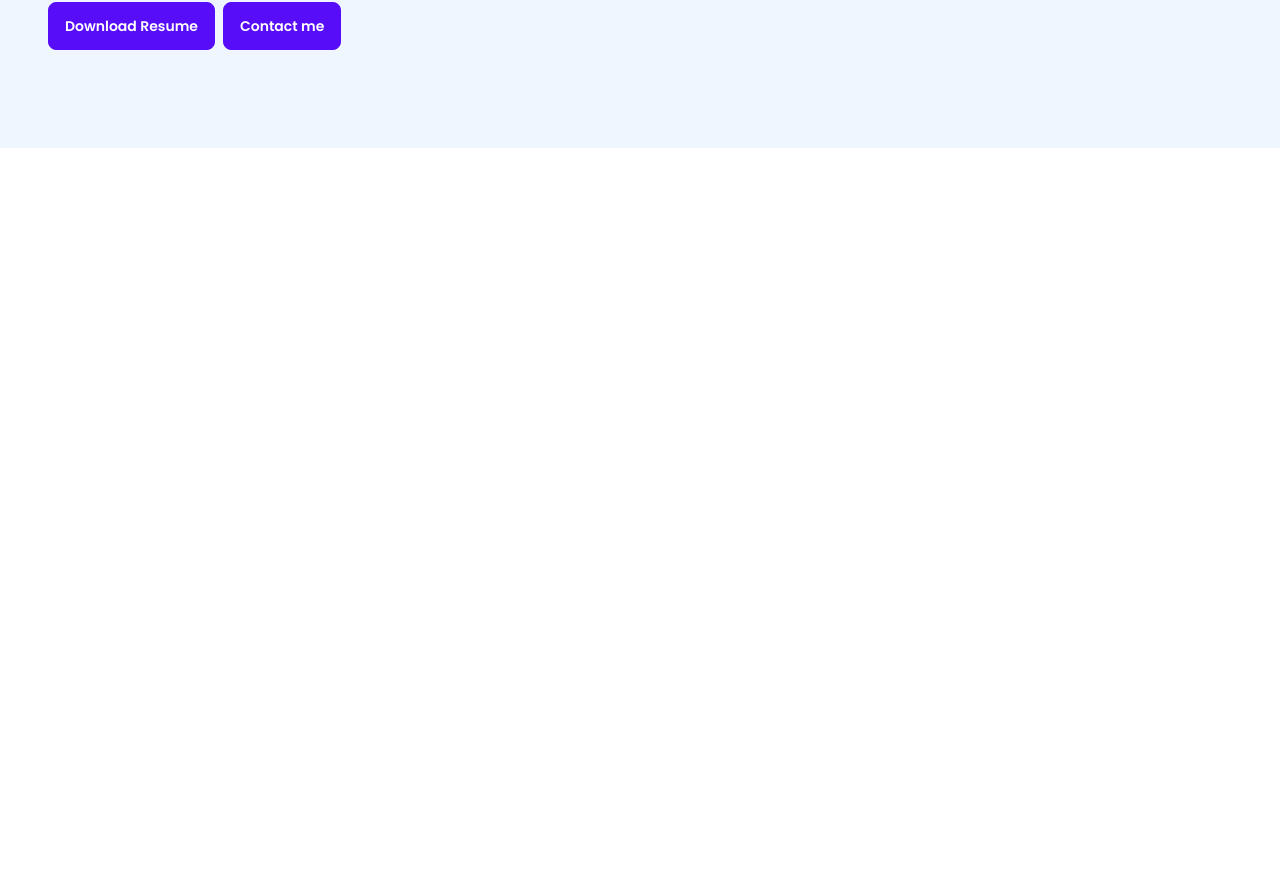
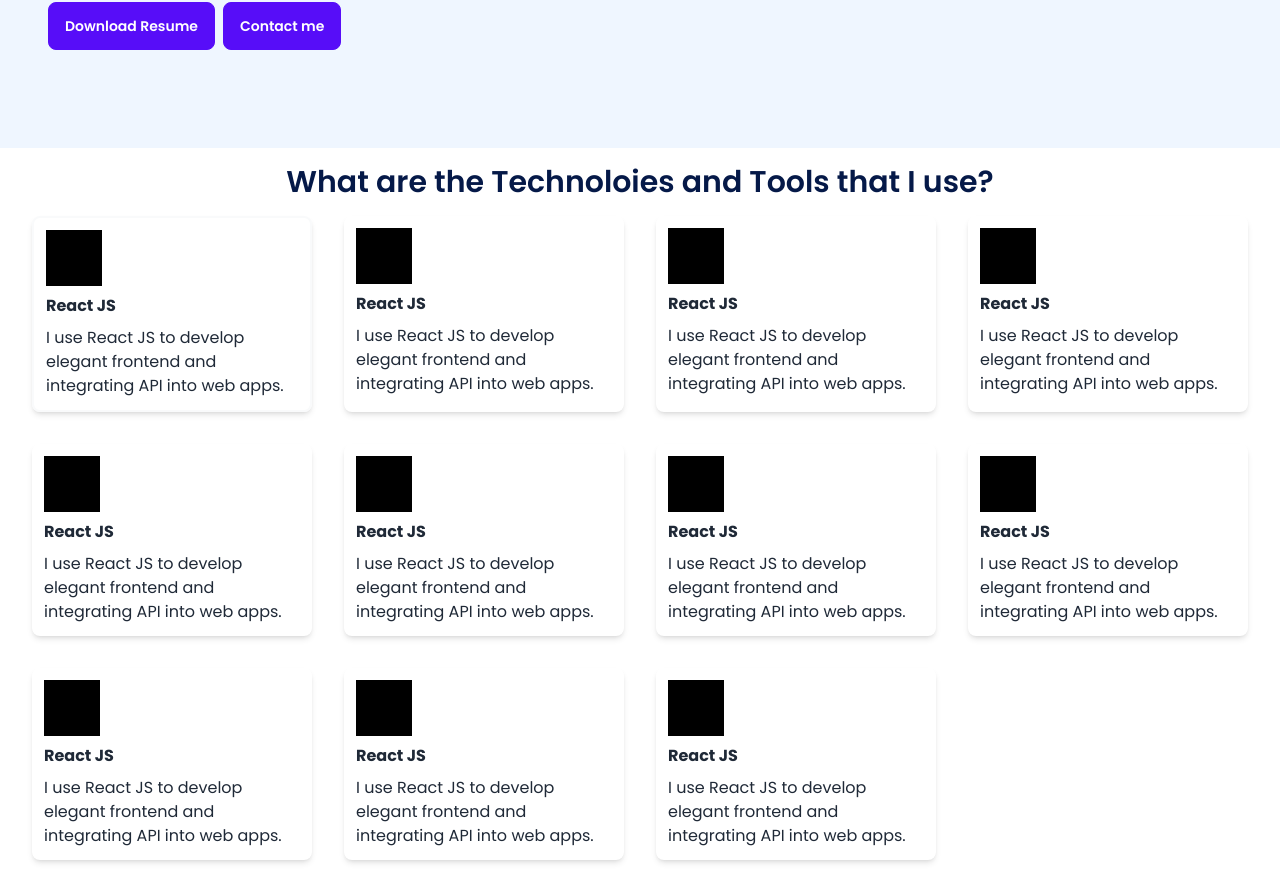
Before and after one commit to burhanharoon/next-portfolio, a Next.js app: page / in a window 1280 px wide. Shown: the part 516-1408 px from the top of the page. Before the commit the page ends 800 px from the top, so only its background shows below. Built offline with nearby package versions, Linux system fonts and the light colour scheme.

Commit message:
Add skills

```diff
--- a/pages/index.js
+++ b/pages/index.js
@@ -10,8 +10,7 @@ export default function Home() {
     <>
       <Navbar />
 
-      <div className='text-darkBlue bg-[#EFF6FF] h-full md:h-[600px] p-4 sm:p-12 flex flex-col gap-8 justify-center '>
-
+      <section className='text-darkBlue bg-[#EFF6FF] h-full md:h-[600px] p-4 sm:p-12 flex flex-col gap-8 justify-center '>
         <div className=' flex flex-col md:flex-row gap-12 md:gap-28 items-center'>
           <div className='w-full md:w-[50%] leading-relaxed flex flex-col gap-8'>
             <h1 className='font-semibold text-2xl sm:text-5xl '>Hi, Im Burhan Haroon - a Software Engineer</h1>
@@ -25,9 +24,72 @@ export default function Home() {
             <Image src='/burhan.jpg' width="100%" height="100%" layout="responsive" objectFit="cover" alt='Burhan Haroon' className='rounded-full' />
           </div>
         </div>
+      </section>
 
+      <section className='p-4 '>
+        <h1 className='font-semibold text-center text-2xl sm:text-3xl text-darkBlue'>What are the Technoloies and Tools that I use?</h1>
 
-      </div>
+        <div className='grid grid-cols-1 sm:grid-cols-2 md:grid-cols-3 xl:grid-cols-4 gap-8 p-4 '>
+
+          <div className='flex flex-col gap-2 shadow-md p-3 rounded-lg border-2 border-gray-50 hover:border-blue-100'>
+            <div className='w-14 h-14 bg-black '>            </div>
+            <h3 className='font-bold'>React JS</h3>
+            <p>I use React JS to develop elegant frontend and integrating API into web apps.</p>
+          </div>
+          <div className='flex flex-col gap-2 shadow-md p-3 rounded-lg'>
+            <div className='w-14 h-14 bg-black'>            </div>
+            <h3 className='font-bold'>React JS</h3>
+            <p>I use React JS to develop elegant frontend and integrating API into web apps.</p>
+          </div>
+          <div className='flex flex-col gap-2 shadow-md p-3 rounded-lg'>
+            <div className='w-14 h-14 bg-black'>            </div>
+            <h3 className='font-bold'>React JS</h3>
+            <p>I use React JS to develop elegant frontend and integrating API into web apps.</p>
+          </div>
+          <div className='flex flex-col gap-2 shadow-md p-3 rounded-lg'>
+            <div className='w-14 h-14 bg-black'>            </div>
+            <h3 className='font-bold'>React JS</h3>
+            <p>I use React JS to develop elegant frontend and integrating API into web apps.</p>
+          </div>
+          <div className='flex flex-col gap-2 shadow-md p-3 rounded-lg'>
+            <div className='w-14 h-14 bg-black'>            </div>
+            <h3 className='font-bold'>React JS</h3>
+            <p>I use React JS to develop elegant frontend and integrating API into web apps.</p>
+          </div>
+          <div className='flex flex-col gap-2 shadow-md p-3 rounded-lg'>
+            <div className='w-14 h-14 bg-black'>            </div>
+            <h3 className='font-bold'>React JS</h3>
+            <p>I use React JS to develop elegant frontend and integrating API into web apps.</p>
+          </div>
+          <div className='flex flex-col gap-2 shadow-md p-3 rounded-lg'>
+            <div className='w-14 h-14 bg-black'>            </div>
+            <h3 className='font-bold'>React JS</h3>
+            <p>I use React JS to develop elegant frontend and integrating API into web apps.</p>
+          </div>
+          <div className='flex flex-col gap-2 shadow-md p-3 rounded-lg'>
+            <div className='w-14 h-14 bg-black'>            </div>
+            <h3 className='font-bold'>React JS</h3>
+            <p>I use React JS to develop elegant frontend and integrating API into web apps.</p>
+          </div>
+          <div className='flex flex-col gap-2 shadow-md p-3 rounded-lg'>
+            <div className='w-14 h-14 bg-black'>            </div>
+            <h3 className='font-bold'>React JS</h3>
+            <p>I use React JS to develop elegant frontend and integrating API into web apps.</p>
+          </div>
+          <div className='flex flex-col gap-2 shadow-md p-3 rounded-lg'>
+            <div className='w-14 h-14 bg-black'>            </div>
+            <h3 className='font-bold'>React JS</h3>
+            <p>I use React JS to develop elegant frontend and integrating API into web apps.</p>
+          </div>
+          <div className='flex flex-col gap-2 shadow-md p-3 rounded-lg'>
+            <div className='w-14 h-14 bg-black'>            </div>
+            <h3 className='font-bold'>React JS</h3>
+            <p>I use React JS to develop elegant frontend and integrating API into web apps.</p>
+          </div>
+
+        </div>
+
+      </section>
 
     </>
 
```
